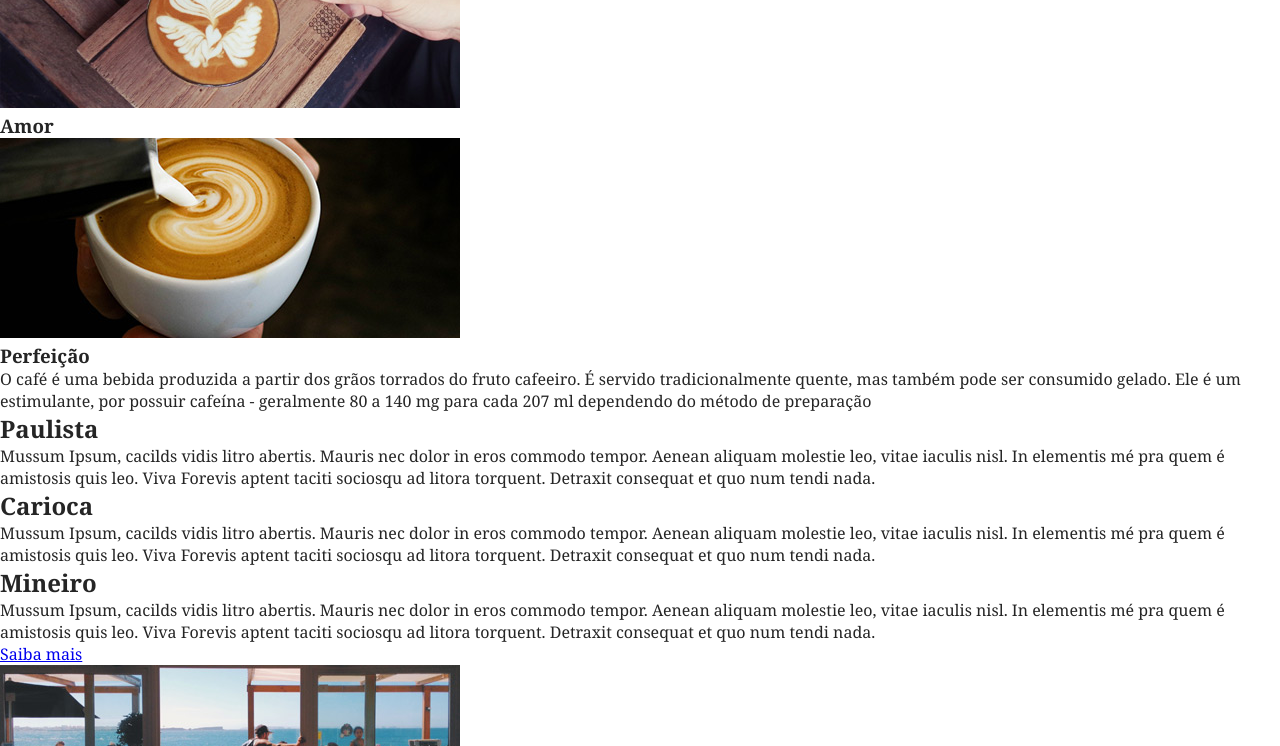
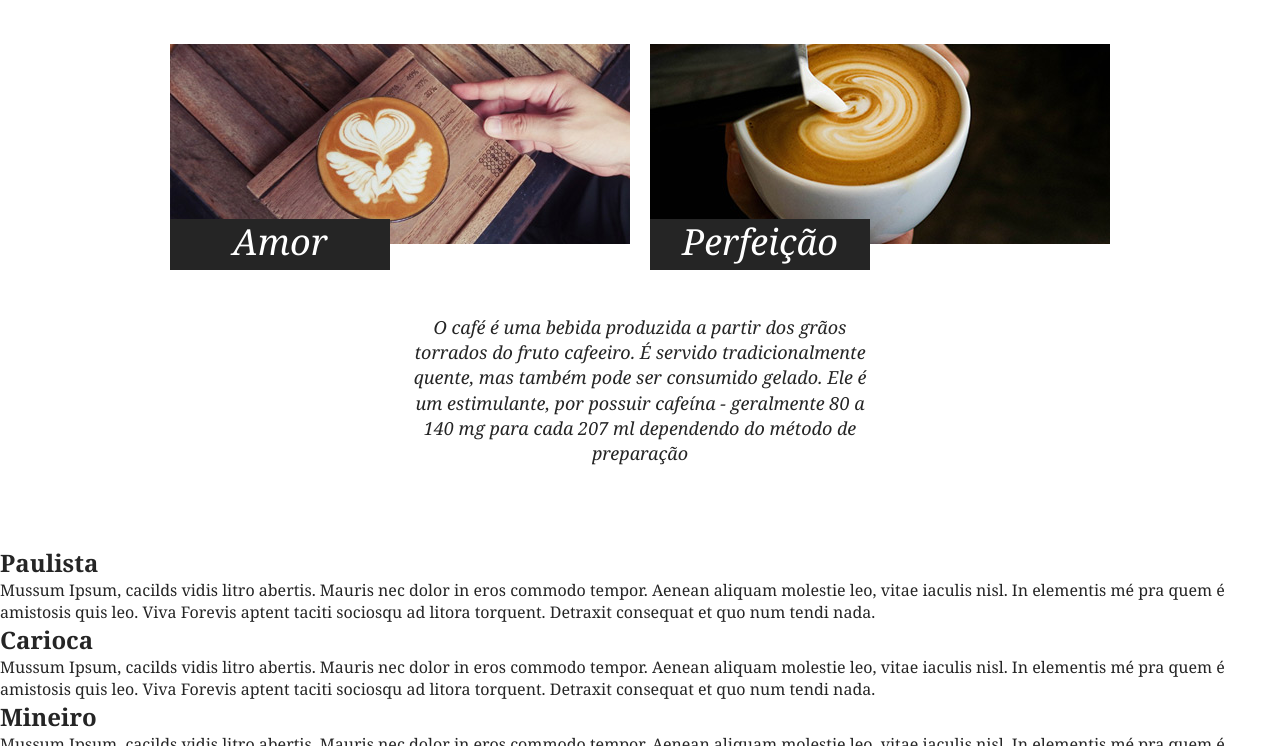
Before and after one commit to jorgeteixeirajr/cssavancadoposicionamento, a plain HTML site: page brafe[1]/puro/index.html in a window 1280 px wide. Shown: the part 687-1433 px from the top of the page. Drawn offline with Linux system fonts and the light colour scheme.

Commit message:
Inclusão dos estilos do logo, menu e intro.

```diff
--- a/brafe[1]/puro/css/style.css
+++ b/brafe[1]/puro/css/style.css
@@ -82,3 +82,60 @@ body {
   font-style: italic;
   font-size: 1.125em;
 }
+
+/* Sobre */
+.sobre {
+  padding: 60px 0;
+}
+
+.sobre-container {
+  max-width: 960px;
+  margin: 0 auto;
+}
+
+.sobre-container::after,
+.sobre-container::before {
+  content: "";
+  display: table;
+  clear: both;
+}
+
+.sobre h2 {
+  text-align: center;
+  font-size: 2.25em;
+  margin-bottom: 60px;
+}
+
+.sobre-item {
+  max-width: 460px;
+  float: left;
+  margin: 0 10px;
+}
+
+.sobre-item img {
+  display: block;
+  max-width: 100%;
+}
+
+.sobre-item h3 {
+  font-size: 2.25em;
+  line-height: 1em;
+  font-style: italic;
+  font-weight: normal;
+  text-align: center;
+  padding: 5px 0 10px 0;
+  background: #252525;
+  color: #fff;
+  width: 220px;
+  top: -25px;
+  position: relative;
+}
+
+.sobre>p {
+  font-size: 1.125em;
+  line-height: 1.4em;
+  font-style: italic;
+  text-align: center;
+  margin: 20px auto;
+  max-width: 460px;
+}
```
